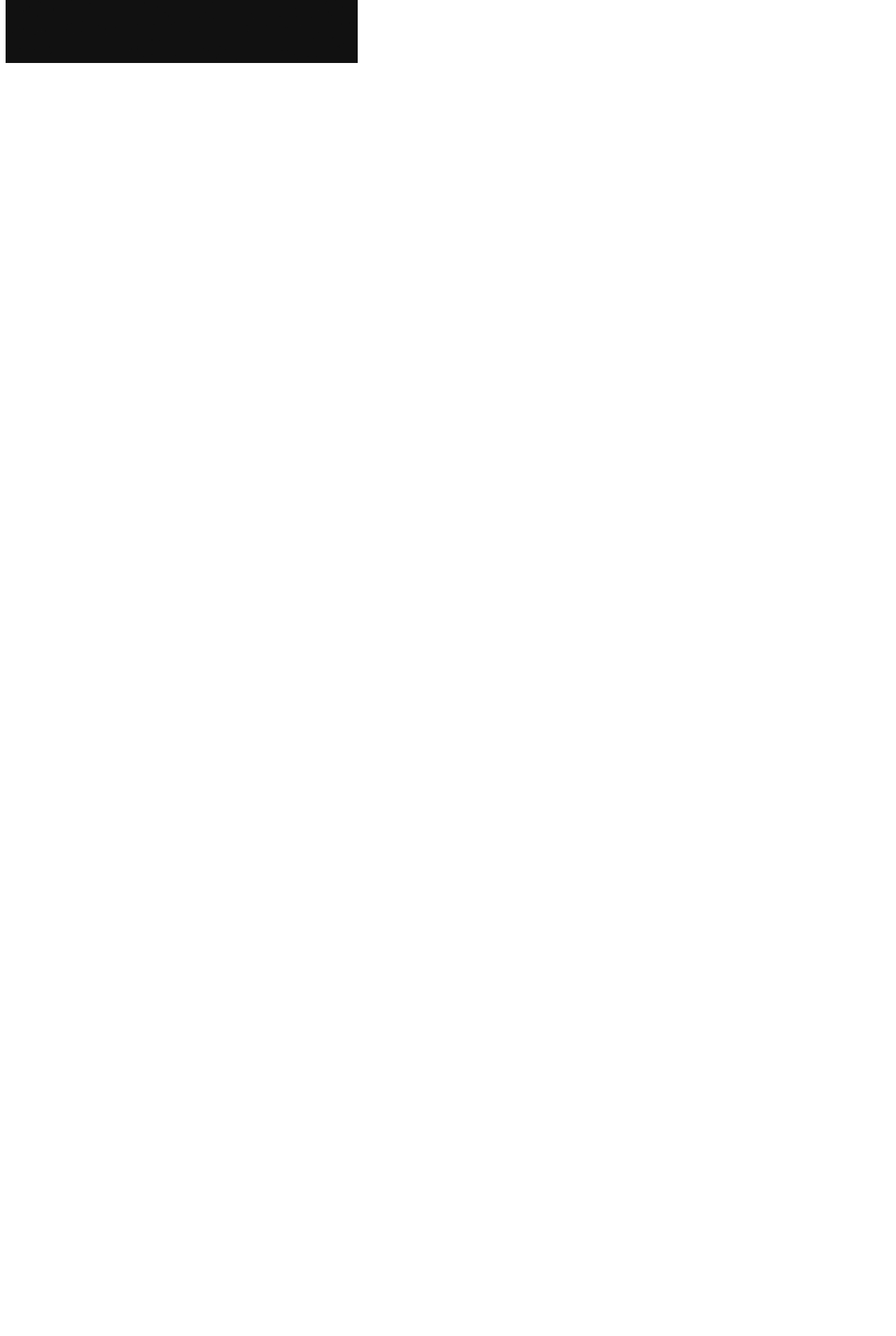
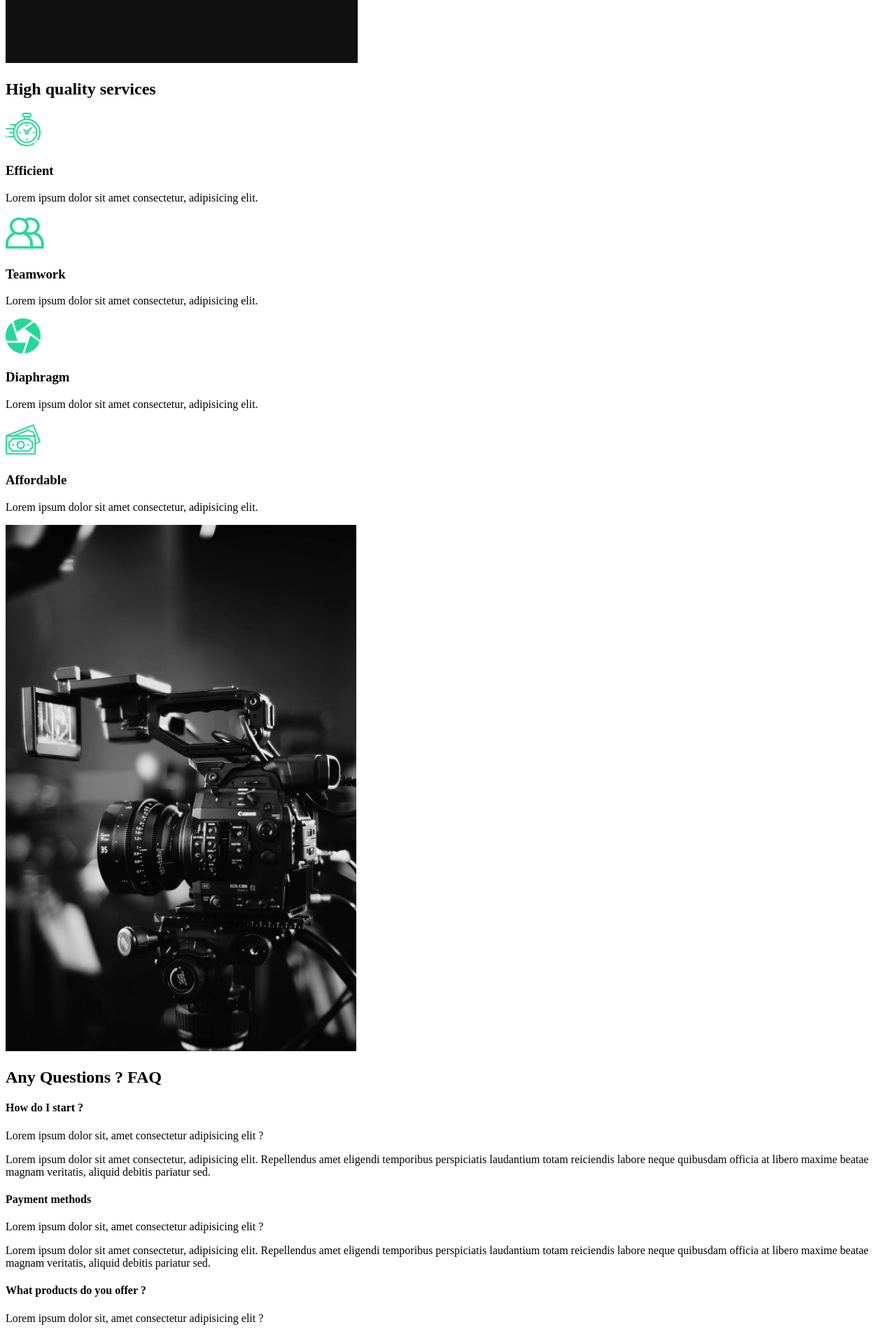
Before and after one commit to Gilles-MUESS/capture, a React (Create React App) app: page / in a window 1280 px wide. Shown: the part 880-2789 px from the top of the page at 70% size. Before the commit the page ends 982 px from the top, so only its background shows below. Built offline with nearby package versions, Linux system fonts and the light colour scheme.

Commit message:
Added pages and section for about us

```diff
--- a/src/components/AboutSection.js
+++ b/src/components/AboutSection.js
@@ -3,7 +3,7 @@
 
 function AboutSection() {
   return (
-    <div>
+    <div className='about'>
       <div className='description'>
         <div className='title'>
           <div className='hide'>
--- /dev/null
+++ b/src/components/FaqSection.js
@@ -0,0 +1,63 @@
+import React from 'react';
+
+function FaqSection() {
+  return (
+    <div className='faq'>
+      <div className='description'>
+        <h2>
+          Any Questions ? <span>FAQ</span>
+        </h2>
+        <div className='question'>
+          <h4>How do I start ?</h4>
+          <div className='answer'>
+            <p>Lorem ipsum dolor sit, amet consectetur adipisicing elit ?</p>
+            <p>
+              Lorem ipsum dolor sit amet consectetur, adipisicing elit.
+              Repellendus amet eligendi temporibus perspiciatis laudantium totam
+              reiciendis labore neque quibusdam officia at libero maxime beatae
+              magnam veritatis, aliquid debitis pariatur sed.
+            </p>
+          </div>
+        </div>
+        <div className='question'>
+          <h4>Payment methods</h4>
+          <div className='answer'>
+            <p>Lorem ipsum dolor sit, amet consectetur adipisicing elit ?</p>
+            <p>
+              Lorem ipsum dolor sit amet consectetur, adipisicing elit.
+              Repellendus amet eligendi temporibus perspiciatis laudantium totam
+              reiciendis labore neque quibusdam officia at libero maxime beatae
+              magnam veritatis, aliquid debitis pariatur sed.
+            </p>
+          </div>
+        </div>
+        <div className='question'>
+          <h4>What products do you offer ?</h4>
+          <div className='answer'>
+            <p>Lorem ipsum dolor sit, amet consectetur adipisicing elit ?</p>
+            <p>
+              Lorem ipsum dolor sit amet consectetur, adipisicing elit.
+              Repellendus amet eligendi temporibus perspiciatis laudantium totam
+              reiciendis labore neque quibusdam officia at libero maxime beatae
+              magnam veritatis, aliquid debitis pariatur sed.
+            </p>
+          </div>
+        </div>
+        <div className='question'>
+          <h4>How do you work ?</h4>
+          <div className='answer'>
+            <p>Lorem ipsum dolor sit, amet consectetur adipisicing elit ?</p>
+            <p>
+              Lorem ipsum dolor sit amet consectetur, adipisicing elit.
+              Repellendus amet eligendi temporibus perspiciatis laudantium totam
+              reiciendis labore neque quibusdam officia at libero maxime beatae
+              magnam veritatis, aliquid debitis pariatur sed.
+            </p>
+          </div>
+        </div>
+      </div>
+    </div>
+  );
+}
+
+export default FaqSection;
--- /dev/null
+++ b/src/components/ServicesSection.js
@@ -0,0 +1,53 @@
+import React from 'react';
+import clock from '../img/clock.svg';
+import diaphragm from '../img/diaphragm.svg';
+import money from '../img/money.svg';
+import teamwork from '../img/teamwork.svg';
+import home2 from '../img/home2.png';
+
+function ServicesSection() {
+  return (
+    <div className='services'>
+      <div className='description'>
+        <h2>
+          High <span>quality</span> services
+        </h2>
+        <div className='cards'>
+          <div className='card'>
+            <div className='icon'>
+              <img src={clock} />
+              <h3>Efficient</h3>
+            </div>
+            <p>Lorem ipsum dolor sit amet consectetur, adipisicing elit.</p>
+          </div>
+          <div className='card'>
+            <div className='icon'>
+              <img src={teamwork} />
+              <h3>Teamwork</h3>
+            </div>
+            <p>Lorem ipsum dolor sit amet consectetur, adipisicing elit.</p>
+          </div>
+          <div className='card'>
+            <div className='icon'>
+              <img src={diaphragm} />
+              <h3>Diaphragm</h3>
+            </div>
+            <p>Lorem ipsum dolor sit amet consectetur, adipisicing elit.</p>
+          </div>
+          <div className='card'>
+            <div className='icon'>
+              <img src={money} />
+              <h3>Affordable</h3>
+            </div>
+            <p>Lorem ipsum dolor sit amet consectetur, adipisicing elit.</p>
+          </div>
+        </div>
+      </div>
+      <div className='image'>
+        <img src={home2} alt='Camera' />
+      </div>
+    </div>
+  );
+}
+
+export default ServicesSection;
--- a/src/pages/AboutUs.js
+++ b/src/pages/AboutUs.js
@@ -1,11 +1,15 @@
 import React from 'react';
 import AboutSection from '../components/AboutSection';
+import ServicesSection from '../components/ServicesSection';
+import FaqSection from '../components/FaqSection';
 
 function AboutUs() {
   return (
-    <div>
+    <>
       <AboutSection />
-    </div>
+      <ServicesSection />
+      <FaqSection />
+    </>
   );
 }
 
```
